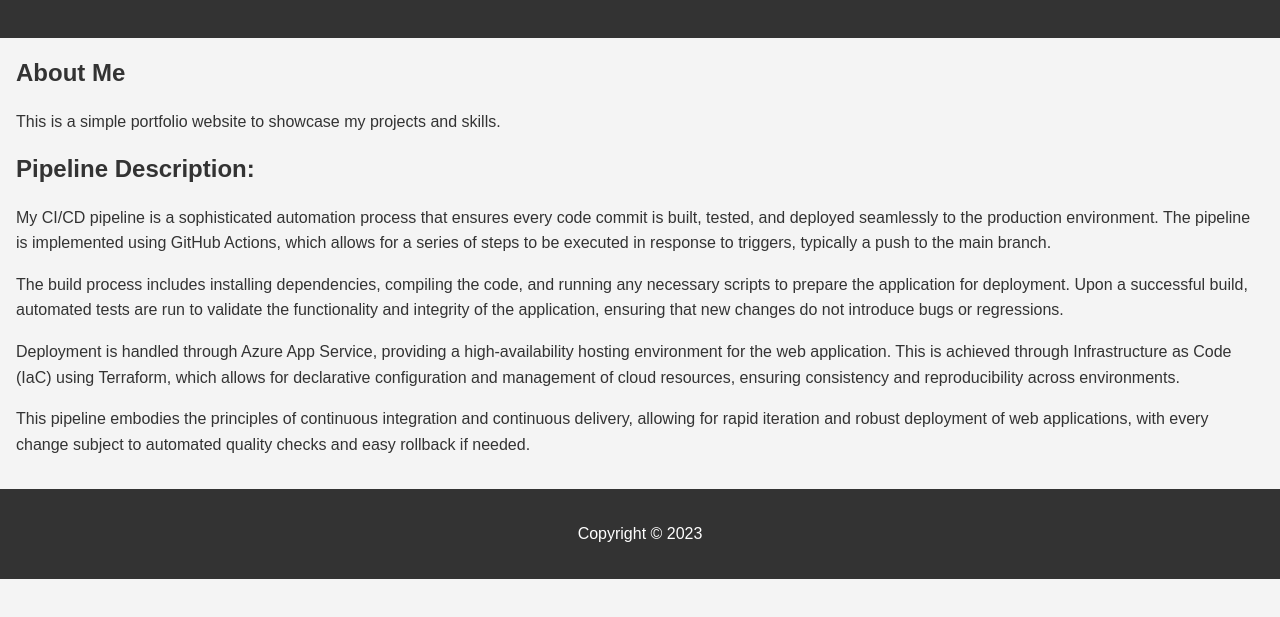
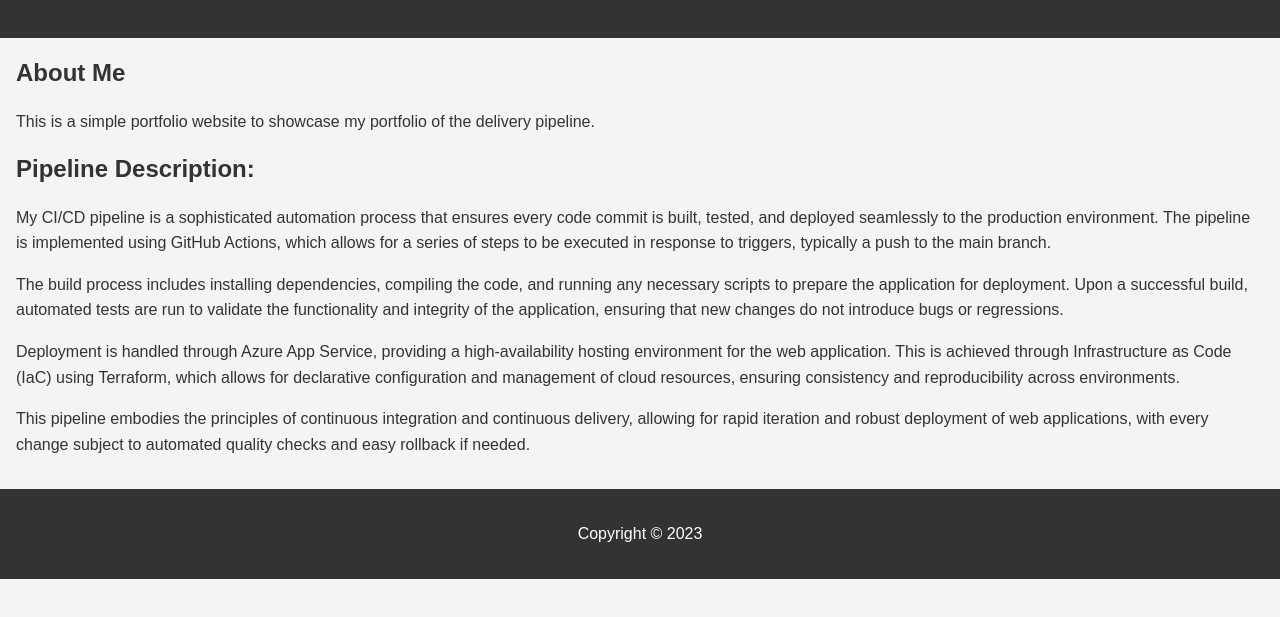
Before and after one commit to havardhvestbo/Delivery-Pipeline, a plain HTML site: page webapp/index.html in a window 1280 px wide. Shown: the part 61-678 px from the top of the page. Drawn offline with Linux system fonts and the light colour scheme.

Commit message:
Web test

```diff
--- a/webapp/index.html
+++ b/webapp/index.html
@@ -9,13 +9,13 @@
   </head>
   <body>
     <header>
-      <h1>Welcome to My Portfolio</h1>
+      <h1>Welcome to My Portfolio </h1>
     </header>
     <main>
       <section>
         <h2>About Me</h2>
         <p>
-          This is a simple portfolio website to showcase my projects and skills.
+          This is a simple portfolio website to showcase my portfolio of the delivery pipeline.
         </p>
       </section>
       <section>
```
